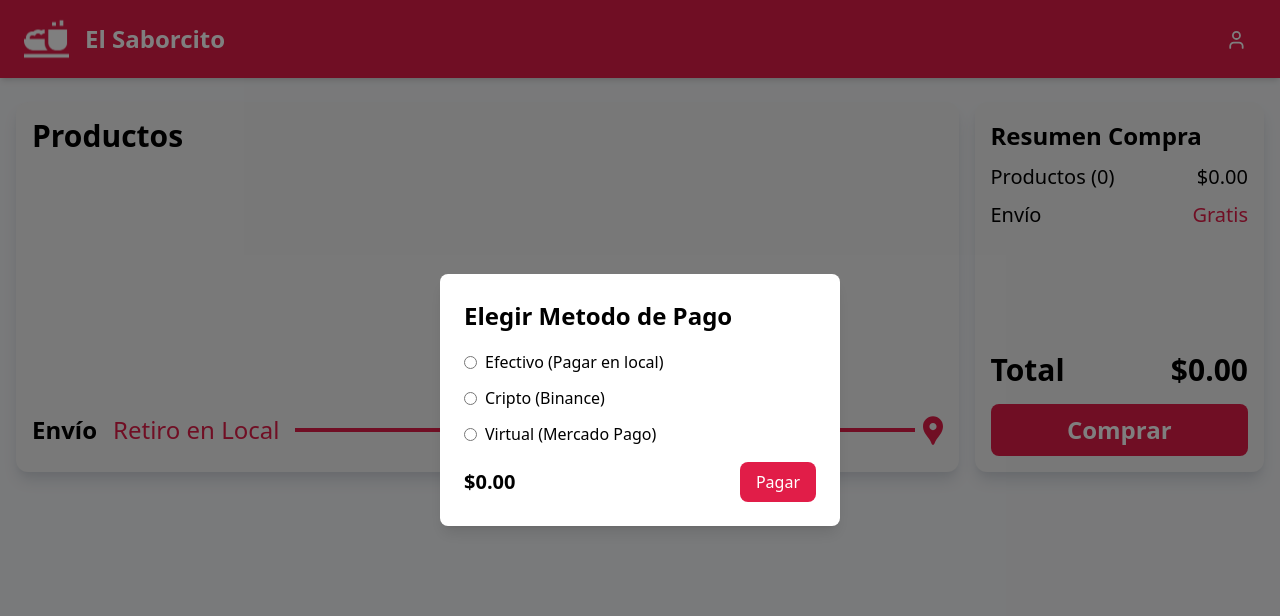
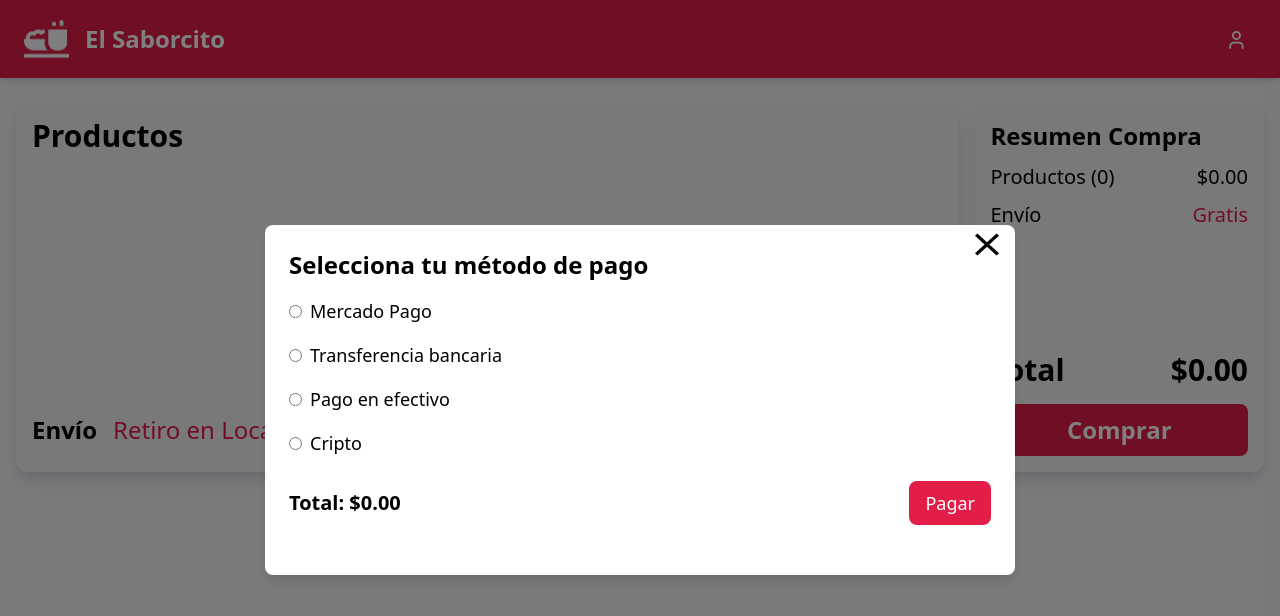
Before and after one commit to LautaroEmanuelG/El_saborcito_front, a React (Vite) app: page /carrito in a window 1280 px wide. Both pictures are taken after a click on the button "Comprar". Shown: the top 616 px of the page. Built offline with nearby package versions, Linux system fonts and the light colour scheme.

Commit message:
Update : (MetodoPagoModal)

```diff
--- a/src/components/iconos/IconoCruz.tsx
+++ b/src/components/iconos/IconoCruz.tsx
@@ -11,7 +11,7 @@ const IconoCruz: React.FC = () => {
     >
       <path
         d="M24 2.71571L21.5829 0.5L12 9.28429L2.41714 0.5L0 2.71571L9.58286 11.5L0 20.2843L2.41714 22.5L12 13.7157L21.5829 22.5L24 20.2843L14.4171 11.5L24 2.71571Z"
-        fill="white"
+        fill="black"
       />
     </svg>
   );
--- a/src/views/user/MetodoPagoModal.tsx
+++ b/src/views/user/MetodoPagoModal.tsx
@@ -1,65 +1,51 @@
 import React from 'react';
-import { useState } from 'react';
+import IconoCruz from '../../components/iconos/IconoCruz';
 
-type MetodoPagoProps = {
+interface MetodoPagoModalProps {
   isOpen: boolean;
   onClose: () => void;
   total: number;
-};
+}
 
-const MetodoPagoModal: React.FC<MetodoPagoProps> = ({ isOpen, onClose, total }) => {
-  const [metodoPago, setMetodoPago] = useState('');
-
+const MetodoPagoModal: React.FC<MetodoPagoModalProps> = ({ isOpen, onClose, total }) => {
   if (!isOpen) return null;
 
-  const handlePaymentSelection = (metodo: string) => {
-    setMetodoPago(metodo);
-  };
+  return (
+    <div className="fixed inset-0 bg-black bg-opacity-50 flex justify-center items-center z-50">
+      <div className="bg-white w-[750px] h-[350px] rounded-lg shadow-lg p-6 relative">
+        <button
+          onClick={onClose}
+          className="absolute top-2 right-4 text-2xl hover:text-[#E11D48] transition-colors duration-300 ease-in-out"
+        >
+          <IconoCruz />
+        </button>
+        <h2 className="text-2xl font-bold mb-4">Selecciona tu método de pago</h2>
 
-  return (
-    <section className="fixed inset-0 flex items-center justify-center bg-black bg-opacity-50 z-50">
-      <article className="bg-white p-6 rounded-lg shadow-lg w-[400px]">
-        <h3 className="text-[24px] font-semibold mb-4">Elegir Metodo de Pago</h3>
-        <div className="flex flex-col gap-3">
-          <label className="flex items-center cursor-pointer">
-            <input
-              type="radio"
-              value="Efectivo"
-              checked={metodoPago === 'Efectivo'}
-              onChange={() => handlePaymentSelection('Efectivo')}
-              className="mr-2"
-            />
-            <span>Efectivo (Pagar en local)</span>
+        <div className="flex flex-col space-y-4">
+          <label className="flex items-center text-lg">
+            <input type="radio" name="pago" className="mr-2" />
+            Mercado Pago
           </label>
-          <label className="flex items-center cursor-pointer">
-            <input
-              type="radio"
-              value="Cripto"
-              checked={metodoPago === 'Cripto'}
-              onChange={() => handlePaymentSelection('Cripto')}
-              className="mr-2"
-            />
-            <span>Cripto (Binance)</span>
+          <label className="flex items-center text-lg">
+            <input type="radio" name="pago" className="mr-2" />
+            Transferencia bancaria
           </label>
-          <label className="flex items-center cursor-pointer">
-            <input
-              type="radio"
-              value="Virtual"
-              checked={metodoPago === 'Virtual'}
-              onChange={() => handlePaymentSelection('Virtual')}
-              className="mr-2"
-            />
-            <span>Virtual (Mercado Pago)</span>
+          <label className="flex items-center text-lg">
+            <input type="radio" name="pago" className="mr-2" />
+            Pago en efectivo
+          </label>
+          <label className="flex items-center text-lg">
+            <input type="radio" name="pago" className="mr-2" />
+            Cripto
           </label>
         </div>
-        <div className="flex justify-between items-center mt-4">
-          <span className="text-xl font-bold">${total.toFixed(2)}</span>
-          <button className="bg-[#E11D48] text-white px-4 py-2 rounded-lg" onClick={onClose}>
-            Pagar
-          </button>
+
+        <div className="mt-6 flex justify-between items-center">
+          <span className="text-xl font-semibold">Total: ${total.toFixed(2)}</span>
+          <button className="bg-[#E11D48] text-white py-2 px-4 rounded-lg text-lg">Pagar</button>
         </div>
-      </article>
-    </section>
+      </div>
+    </div>
   );
 };
 
```
